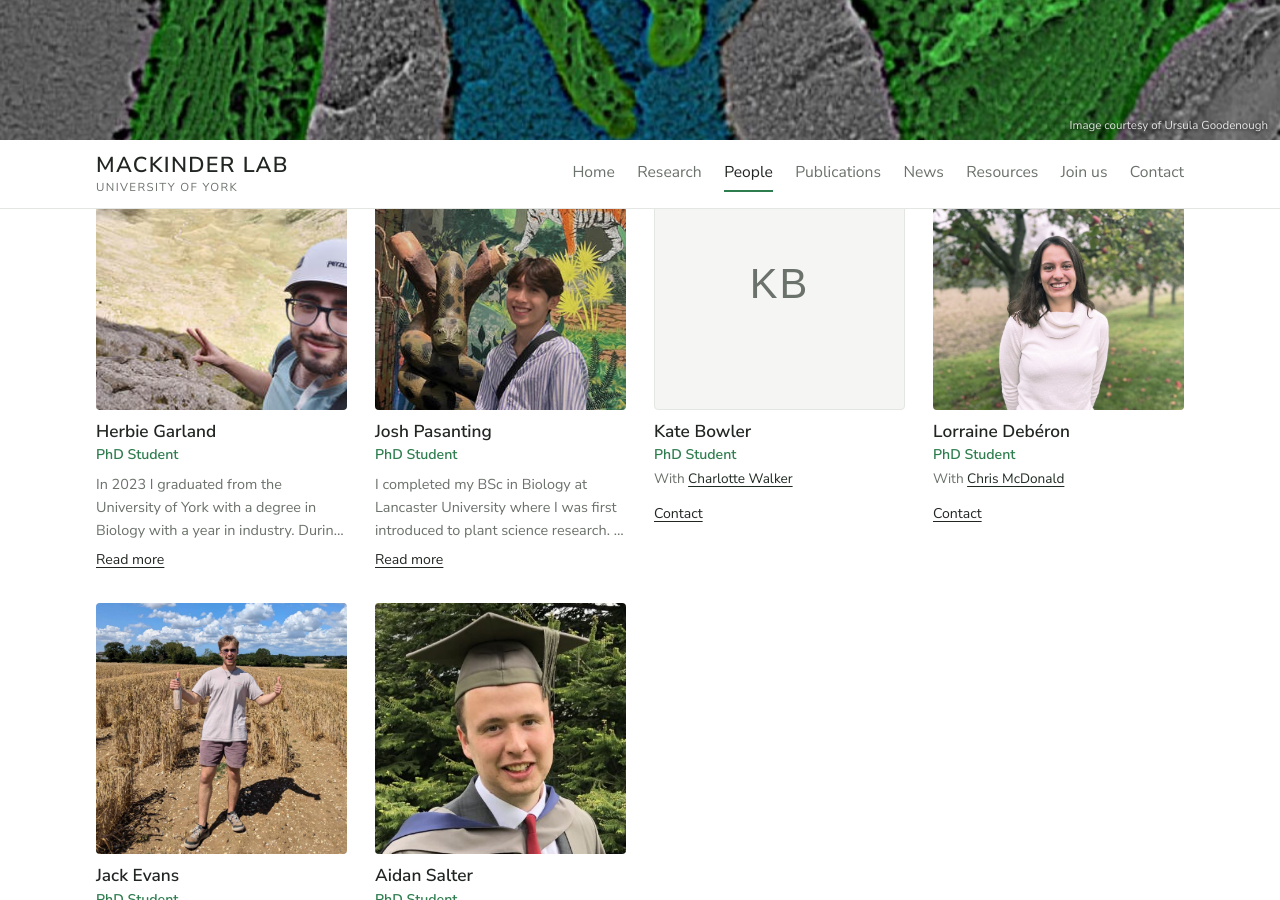
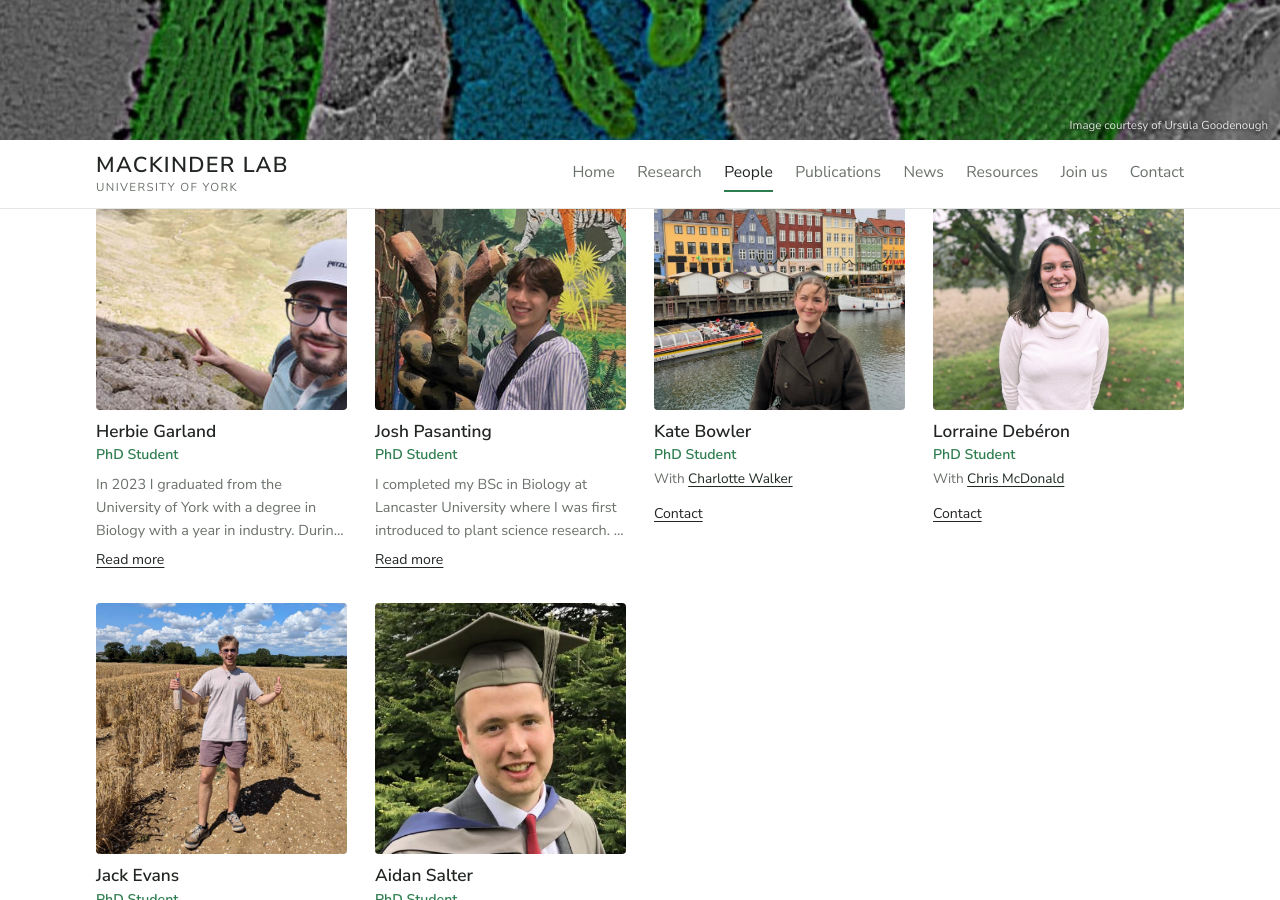
Before and after one commit to mackinderlab/mackinderlab.github.io, a Jekyll site: the page built from people.html, in a window 1280 px wide and 900 px high, scrolled down 1696 px. Built offline with Jekyll 4.4.1, drawn with Linux system fonts in a browser that asks for light colours.

Commit message:
Update _data/people/phd.yml (via Pages CMS)

```diff
--- a/_data/people/phd.yml
+++ b/_data/people/phd.yml
@@ -41,6 +41,7 @@
     racket sports and baking.
 - name: Kate Bowler
   role: PhD Student
+  photo: /assets/images/people/kb-website.jpg
   email: kdb515@york.ac.uk
   cosupervisor: Charlotte Walker
   cosupervisor_url: https://www.york.ac.uk/biology/people/charlotte-walker/
```
